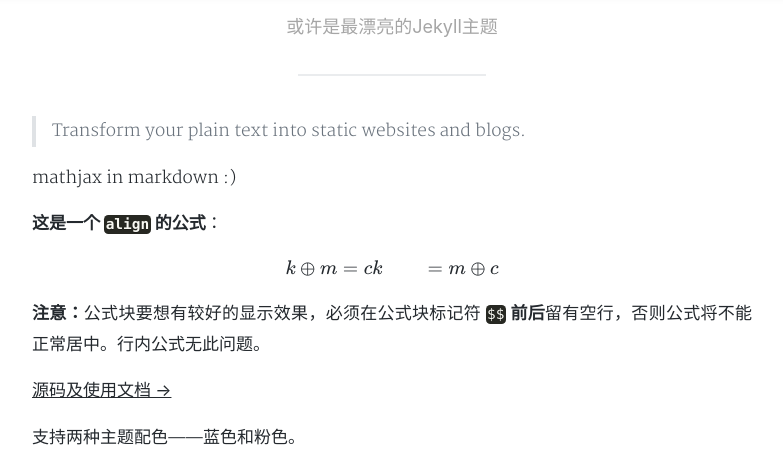
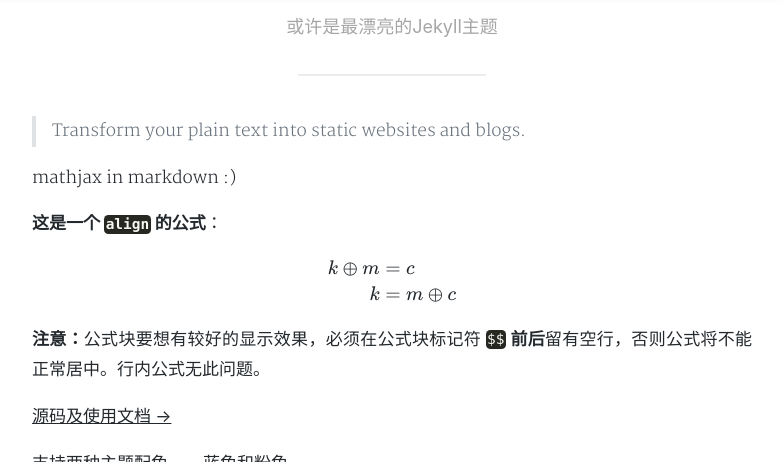
Before and after one commit to younghblog/younghblog.github.io, a Jekyll site: the page built from _posts/2017-07-30-参考模板.md, in a window 1280 px wide and 900 px high, scrolled down 522 px, cut to the strip 0-462 px from the top of the window. Shown: the whole strip, without its empty margins (248-1031 px from the left). Built offline with Jekyll 4.4.1, drawn with Linux system fonts in a browser that asks for light colours; nearby versions of some CDN libraries; formulas are drawn with MathJax 3; a style sheet for code colours, icons or effects is not loaded.

```diff
--- a/_posts/2017-07-30-参考模板.md
+++ b/_posts/2017-07-30-参考模板.md
@@ -17,7 +17,7 @@ mathjax in markdown :)
 
 $$
 \begin{align}
-k\oplus m &= c
+k\oplus m &= c \\
 k &= m\oplus c
 \end{align}
 $$
```
